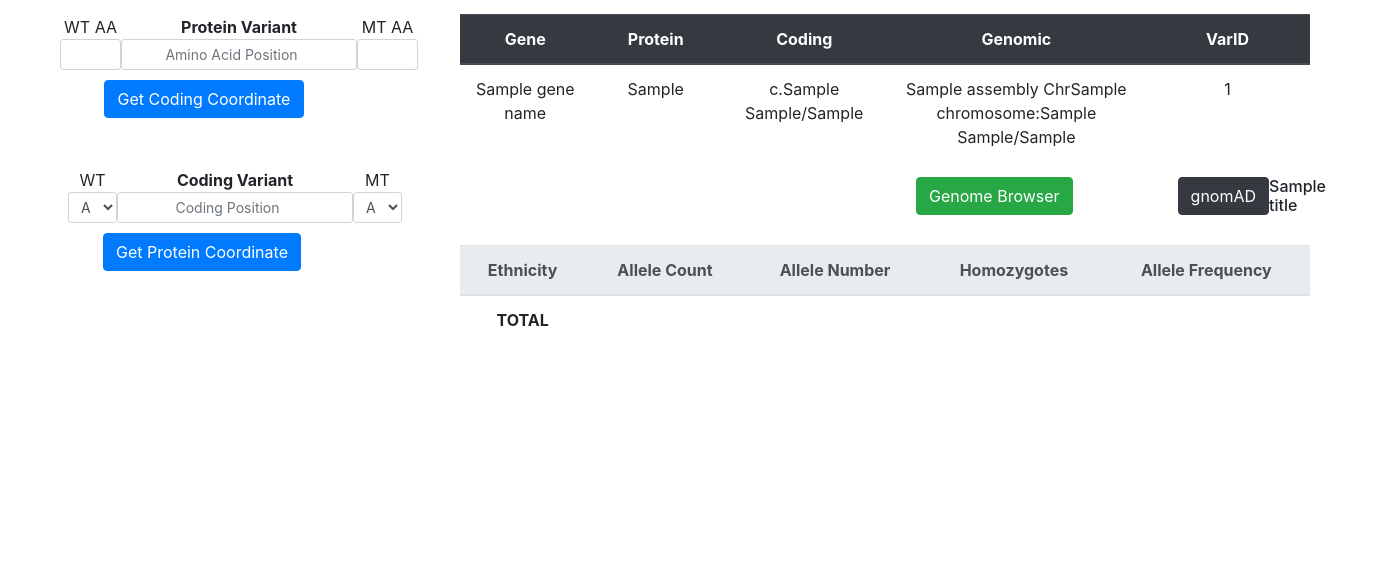
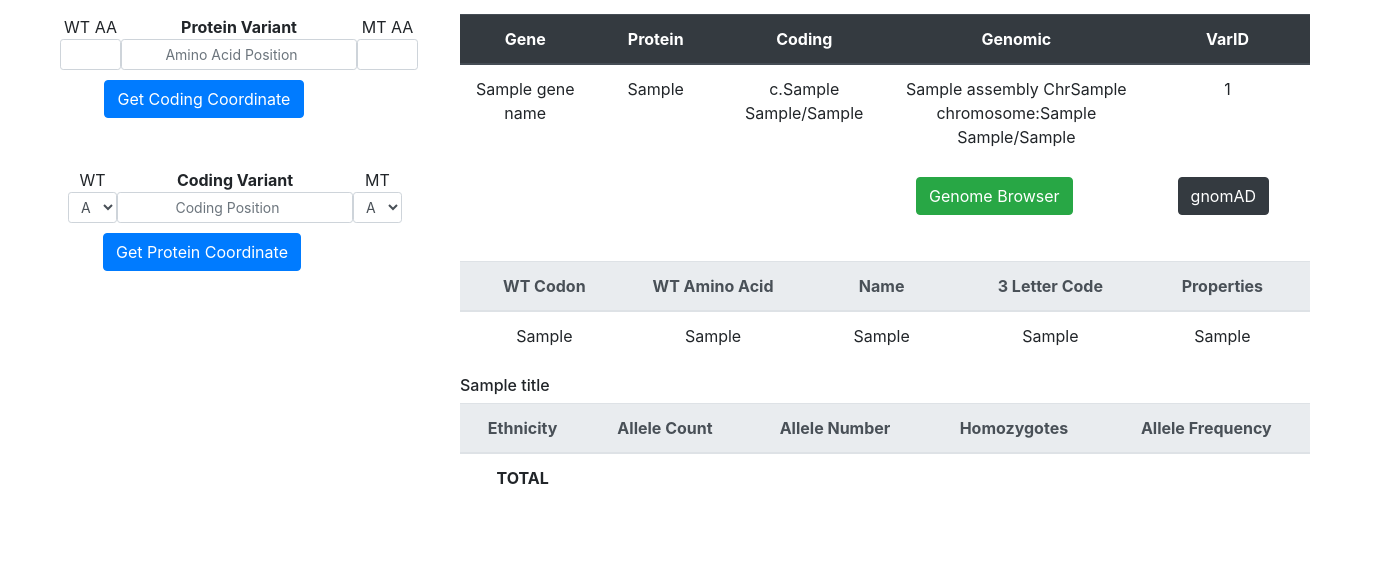
Before and after one commit to JustinzGit/variant_conversion_tool, a Django app: template conversion/templates/conversion/protein.html in a window 1400 px wide. Shown: the part 338-925 px from the top of the page. Before the commit the page ends 664 px from the top, so only its background shows below. Run offline with Django 3.2, Linux system fonts and the light colour scheme; tables that the repository leaves empty hold one stand-in row (values such as "Sample post"); the template is opened without the code that fills it: values that come from a table or form of the project are taken from there, most other values are stand-ins (such as "Sample title", 1, 10 or a date in 2020); some libraries are stand-ins or nearby versions.

Commit message:
add table to display wt amino acid info

```diff
--- a/conversion/templates/conversion/protein.html
+++ b/conversion/templates/conversion/protein.html
@@ -34,6 +34,27 @@
         </div>
     </div>
 
+    <table style="margin-top: 100px" id="aa_table" class="table">
+        <thead class="thead-light">
+          <tr>
+            <th style="width: 200px" scope="col">WT Codon</th>
+            <th style="width: 200px" scope="col">WT Amino Acid</th>
+            <th style="width: 200px" scope="col">Name</th>
+            <th style="width: 200px" scope="col">3 Letter Code</th>
+            <th style="width: 200px" scope="col">Properties</th>
+          </tr>
+        </thead>
+        <tbody>
+          <tr>
+            <td>{{ wt_aa_info.0 }}</td>
+            <td>{{ wt_aa_info.1 }}</td>
+            <td>{{ wt_aa_info.2 }}</td>
+            <td>{{ wt_aa_info.3 }}</td>
+            <td>{{ wt_aa_info.4 }}</td>
+          </tr>
+        </tbody>
+    </table>
+
     <table id="gnomad_table" class="table">
         <h6>{{ title }}</h6>
         <thead class="thead-light">
```
